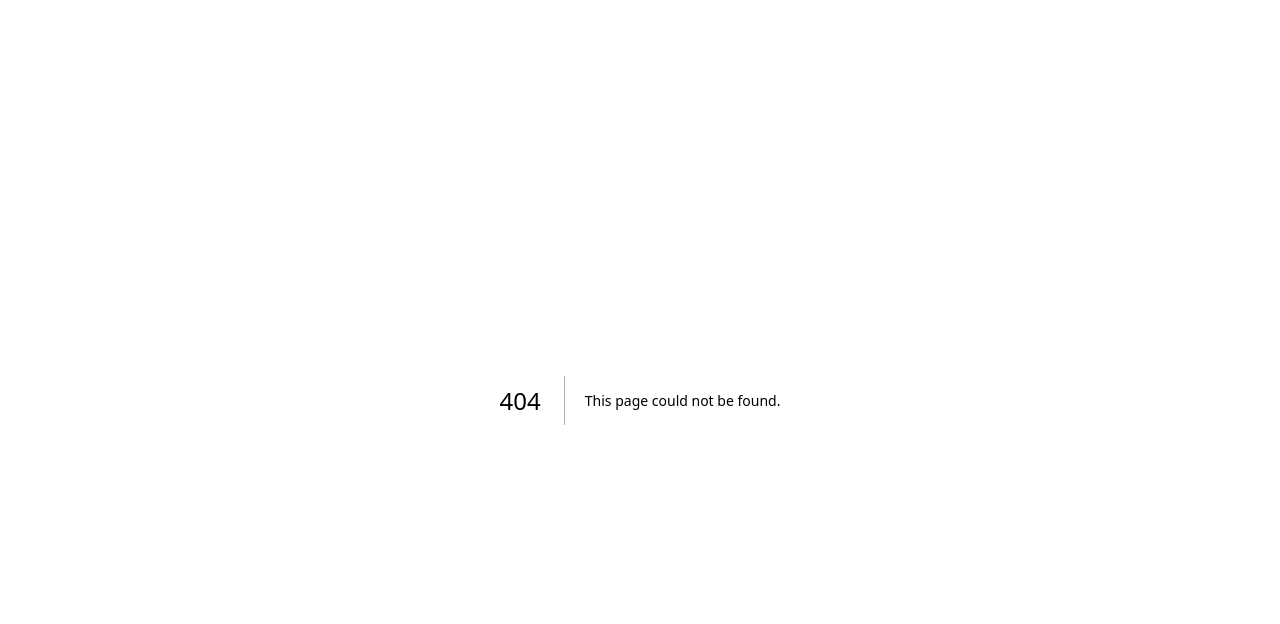
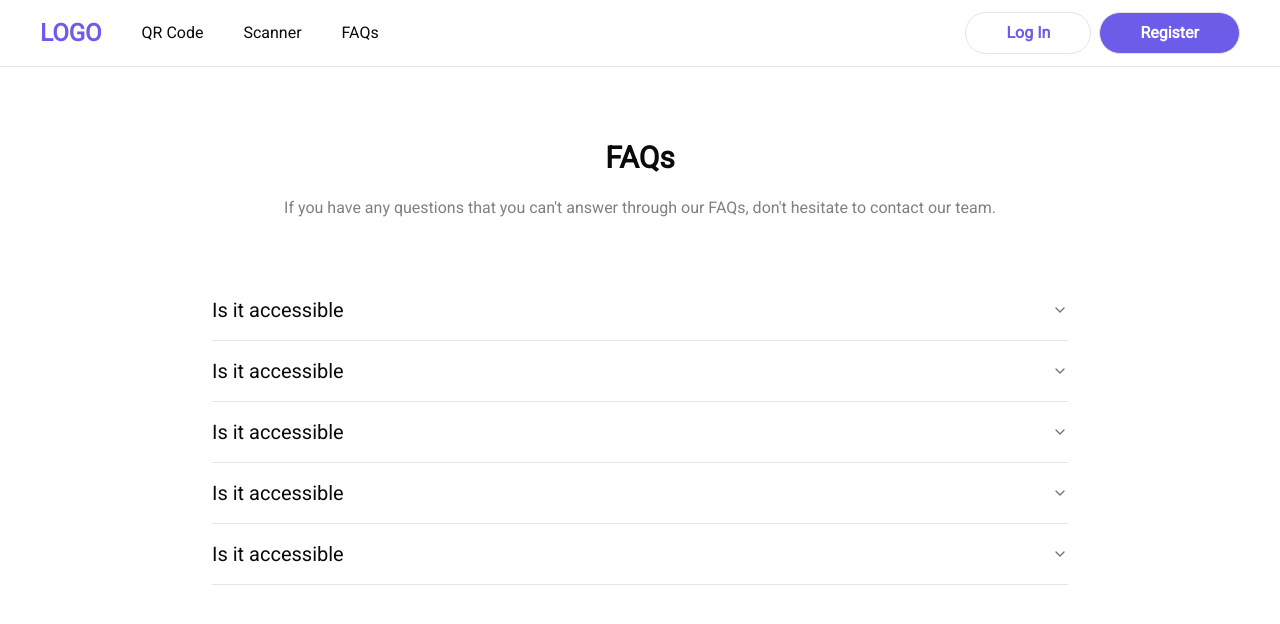
Before and after one commit to Ubaid-Nadeem/qrcode, a Next.js app: page /faq in a window 1280 px wide. Before the commit this address had no page. Shown: the top 624 px of the page. Built offline with nearby package versions, Linux system fonts and the light colour scheme.

Commit message:
add FAQs component

```diff
--- a/package.json
+++ b/package.json
@@ -9,6 +9,7 @@
     "lint": "next lint"
   },
   "dependencies": {
+    "@radix-ui/react-accordion": "^1.2.2",
     "@radix-ui/react-dialog": "^1.1.5",
     "@radix-ui/react-select": "^2.1.5",
     "@radix-ui/react-slot": "^1.1.1",
--- a/src/app/component/navbar/navbar.tsx
+++ b/src/app/component/navbar/navbar.tsx
@@ -47,8 +47,14 @@
       <div className="flex items-center gap-10">
         <div className="font-bold text-[24px] text-[#6c5ce7]">LOGO</div>
         <ul className="gap-10 md:flex hidden ">
-          <li className="cursor-pointer hover:text-[#6c5ce7]">Home</li>
-          <li className="cursor-pointer  hover:text-[#6c5ce7]">QR Code</li>
+          <li
+            className="cursor-pointer  hover:text-[#6c5ce7]"
+            onClick={() => {
+              route.push("/");
+            }}
+          >
+            QR Code
+          </li>
           <li
             className="cursor-pointer  hover:text-[#6c5ce7]"
             onClick={() => {
@@ -58,8 +64,14 @@
             Scanner
           </li>
 
-          <li className="cursor-pointer  hover:text-[#6c5ce7]">Blogs</li>
-          <li className="cursor-pointer  hover:text-[#6c5ce7]">About</li>
+          <li
+            className="cursor-pointer  hover:text-[#6c5ce7]"
+            onClick={() => {
+              route.push("/faq");
+            }}
+          >
+            FAQs
+          </li>
         </ul>
       </div>
 
@@ -120,12 +132,9 @@
                     <motion.li
                       variants={listItemVariant}
                       className="py-5 border-b"
-                    >
-                      <SheetClose>Home</SheetClose>
-                    </motion.li>
-                    <motion.li
-                      variants={listItemVariant}
-                      className="py-5 border-b"
+                      onClick={() => {
+                        route.push("/");
+                      }}
                     >
                       <SheetClose> QR Code</SheetClose>
                     </motion.li>
@@ -138,14 +147,15 @@
                     >
                       <SheetClose>Scanner</SheetClose>
                     </motion.li>
+
                     <motion.li
                       variants={listItemVariant}
-                      className="py-5 border-b"
+                      className="py-5"
+                      onClick={() => {
+                        route.push("/faq");
+                      }}
                     >
-                      <SheetClose>Blogs</SheetClose>
-                    </motion.li>
-                    <motion.li variants={listItemVariant} className="py-5">
-                      <SheetClose>About</SheetClose>
+                      <SheetClose>FAQs</SheetClose>
                     </motion.li>
                   </motion.ul>
 
--- /dev/null
+++ b/src/app/faq/page.tsx
@@ -0,0 +1,64 @@
+import {
+  Accordion,
+  AccordionContent,
+  AccordionItem,
+  AccordionTrigger,
+} from "@/components/ui/accordion";
+import Navbar from "../component/navbar/navbar";
+
+export default function Faq() {
+  return (
+    <div>
+      <Navbar />
+      <div className="w-full p-5 md:w-[70%] m-auto mt-20">
+        <h1 className="text-3xl font-bold text-center mt-10">FAQs</h1>
+        <p className="text-[gray] text-center p-5 mb-10">
+          If you have any questions that you can't answer through our FAQs,
+          don't hesitate to contact our team.
+        </p>
+        <Accordion type="single" collapsible>
+          <AccordionItem value="item-1">
+            <AccordionTrigger className="hover:no-underline text-xl">
+              Is it accessible
+            </AccordionTrigger>
+            <AccordionContent>
+              Yes. It adheres to the WAI-ARIA design pattern.
+            </AccordionContent>
+          </AccordionItem>
+          <AccordionItem value="item-2">
+            <AccordionTrigger className="hover:no-underline text-xl">
+              Is it accessible
+            </AccordionTrigger>
+            <AccordionContent>
+              Yes. It adheres to the WAI-ARIA design pattern.
+            </AccordionContent>
+          </AccordionItem>{" "}
+          <AccordionItem value="item-3">
+            <AccordionTrigger className="hover:no-underline text-xl">
+              Is it accessible
+            </AccordionTrigger>
+            <AccordionContent>
+              Yes. It adheres to the WAI-ARIA design pattern.
+            </AccordionContent>
+          </AccordionItem>{" "}
+          <AccordionItem value="item-4">
+            <AccordionTrigger className="hover:no-underline text-xl">
+              Is it accessible
+            </AccordionTrigger>
+            <AccordionContent>
+              Yes. It adheres to the WAI-ARIA design pattern.
+            </AccordionContent>
+          </AccordionItem>{" "}
+          <AccordionItem value="item-5">
+            <AccordionTrigger className="hover:no-underline text-xl">
+              Is it accessible
+            </AccordionTrigger>
+            <AccordionContent>
+              Yes. It adheres to the WAI-ARIA design pattern.
+            </AccordionContent>
+          </AccordionItem>
+        </Accordion>
+      </div>
+    </div>
+  );
+}
--- /dev/null
+++ b/src/components/ui/accordion.tsx
@@ -0,0 +1,57 @@
+"use client"
+
+import * as React from "react"
+import * as AccordionPrimitive from "@radix-ui/react-accordion"
+import { ChevronDown } from "lucide-react"
+
+import { cn } from "@/lib/utils"
+
+const Accordion = AccordionPrimitive.Root
+
+const AccordionItem = React.forwardRef<
+  React.ElementRef<typeof AccordionPrimitive.Item>,
+  React.ComponentPropsWithoutRef<typeof AccordionPrimitive.Item>
+>(({ className, ...props }, ref) => (
+  <AccordionPrimitive.Item
+    ref={ref}
+    className={cn("border-b", className)}
+    {...props}
+  />
+))
+AccordionItem.displayName = "AccordionItem"
+
+const AccordionTrigger = React.forwardRef<
+  React.ElementRef<typeof AccordionPrimitive.Trigger>,
+  React.ComponentPropsWithoutRef<typeof AccordionPrimitive.Trigger>
+>(({ className, children, ...props }, ref) => (
+  <AccordionPrimitive.Header className="flex">
+    <AccordionPrimitive.Trigger
+      ref={ref}
+      className={cn(
+        "flex flex-1 items-center justify-between py-4 text-sm font-medium transition-all hover:underline text-left [&[data-state=open]>svg]:rotate-180",
+        className
+      )}
+      {...props}
+    >
+      {children}
+      <ChevronDown className="h-4 w-4 shrink-0 text-muted-foreground transition-transform duration-200" />
+    </AccordionPrimitive.Trigger>
+  </AccordionPrimitive.Header>
+))
+AccordionTrigger.displayName = AccordionPrimitive.Trigger.displayName
+
+const AccordionContent = React.forwardRef<
+  React.ElementRef<typeof AccordionPrimitive.Content>,
+  React.ComponentPropsWithoutRef<typeof AccordionPrimitive.Content>
+>(({ className, children, ...props }, ref) => (
+  <AccordionPrimitive.Content
+    ref={ref}
+    className="overflow-hidden text-sm data-[state=closed]:animate-accordion-up data-[state=open]:animate-accordion-down"
+    {...props}
+  >
+    <div className={cn("pb-4 pt-0", className)}>{children}</div>
+  </AccordionPrimitive.Content>
+))
+AccordionContent.displayName = AccordionPrimitive.Content.displayName
+
+export { Accordion, AccordionItem, AccordionTrigger, AccordionContent }
--- a/tailwind.config.ts
+++ b/tailwind.config.ts
@@ -55,6 +55,28 @@
   			lg: 'var(--radius)',
   			md: 'calc(var(--radius) - 2px)',
   			sm: 'calc(var(--radius) - 4px)'
+  		},
+  		keyframes: {
+  			'accordion-down': {
+  				from: {
+  					height: '0'
+  				},
+  				to: {
+  					height: 'var(--radix-accordion-content-height)'
+  				}
+  			},
+  			'accordion-up': {
+  				from: {
+  					height: 'var(--radix-accordion-content-height)'
+  				},
+  				to: {
+  					height: '0'
+  				}
+  			}
+  		},
+  		animation: {
+  			'accordion-down': 'accordion-down 0.2s ease-out',
+  			'accordion-up': 'accordion-up 0.2s ease-out'
   		}
   	}
   },
```
Also changed, not shown: 1 other file (tests, documents, lock files or other folders).
